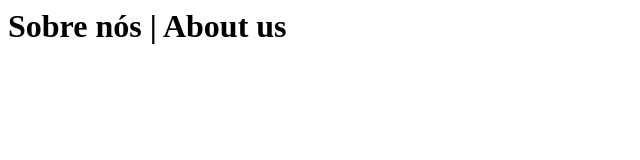
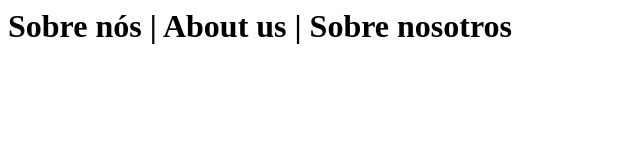
Before and after one commit to RafaMaragno/curso_git, a plain HTML site: page about.html in a window 1280 px wide. Shown: the whole page, without its empty margins (0-640 px from the left). Drawn offline with Linux system fonts and the light colour scheme.

Commit message:
(06/10/2024) Mostrando alterações na log

```diff
--- a/about.html
+++ b/about.html
@@ -4,6 +4,6 @@
     <title> :: Sobre :: </title>
   </head>
   <body>
-    <H1> Sobre nós | About us </H1>
+    <H1> Sobre nós | About us | Sobre nosotros </H1>
   </body>
 </html>
```
Also changed, not shown: menu.html (+1 -1 lines).
